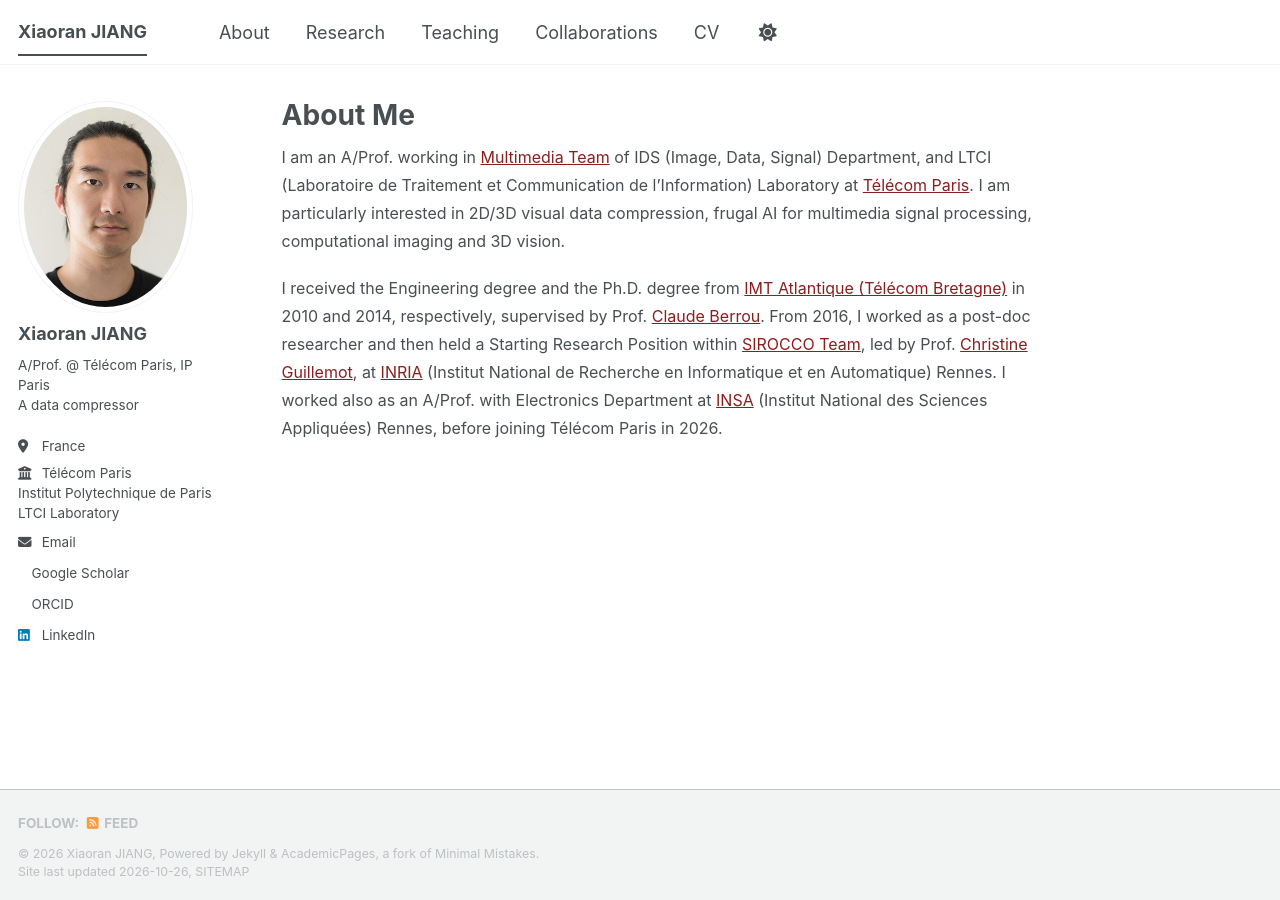
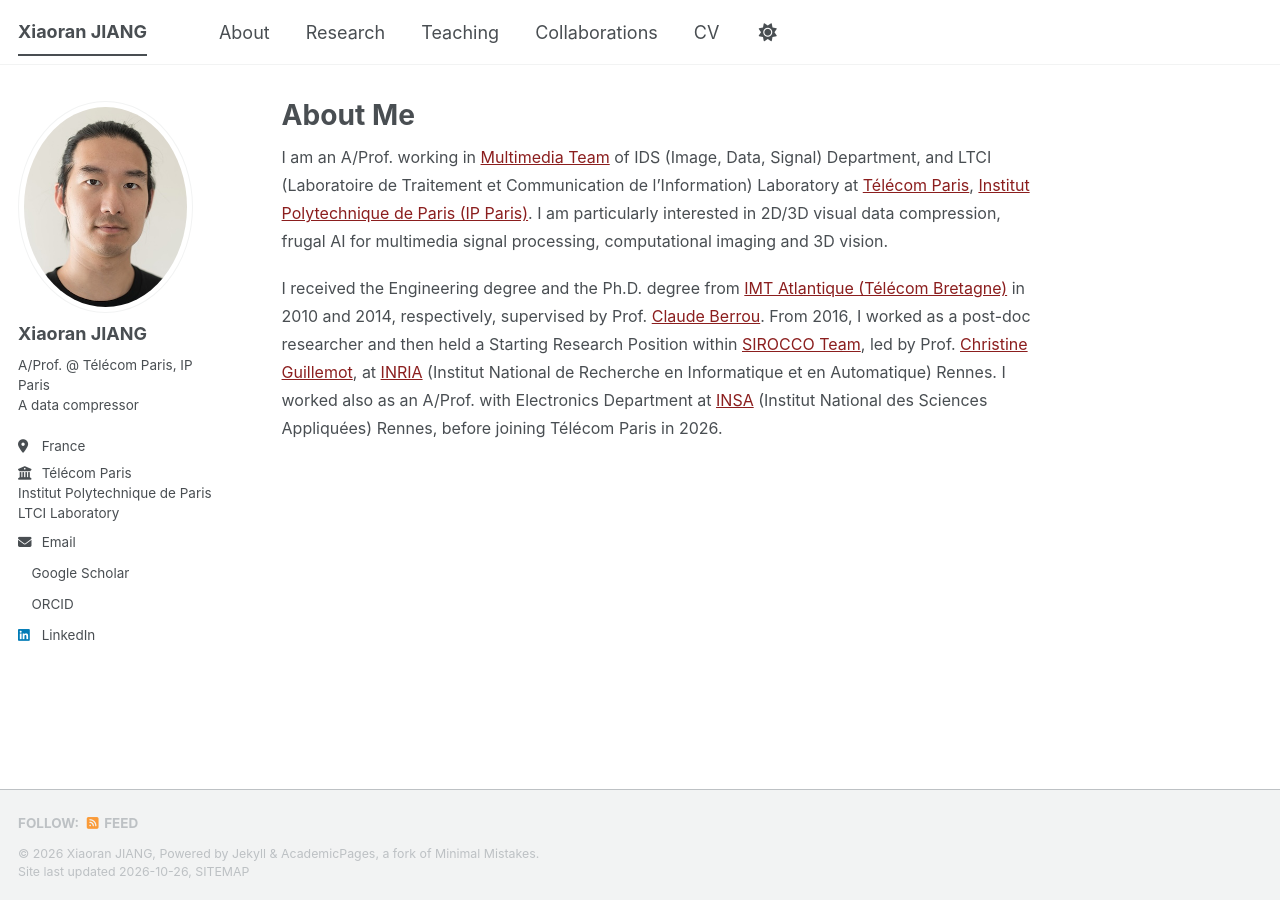
Before and after one commit to xiaoranjiang/xiaoranjiang.github.io, a Jekyll site: the page built from _pages/about.md, in a window 1280 px wide. Built offline with Jekyll 4.4.1, drawn with Linux system fonts in a browser that asks for light colours; a style sheet for code colours, icons or effects is not loaded.

Commit message:
Update about.md

```diff
--- a/_pages/about.md
+++ b/_pages/about.md
@@ -7,7 +7,7 @@ redirect_from:
   - /about.html
 ---
 
-I am an A/Prof. working in <a href="https://mm.telecom-paris.fr/" class="custom-link">Multimedia Team</a> of IDS (Image, Data, Signal) Department, and LTCI (Laboratoire de Traitement et Communication de l'Information) Laboratory at <a href="https://telecom-paris.fr/" class="custom-link">Télécom Paris</a>.
+I am an A/Prof. working in <a href="https://mm.telecom-paris.fr/" class="custom-link">Multimedia Team</a> of IDS (Image, Data, Signal) Department, and LTCI (Laboratoire de Traitement et Communication de l'Information) Laboratory at <a href="https://telecom-paris.fr/" class="custom-link">Télécom Paris</a>, <a href="https://www.ip-paris.fr/" class="custom-link">Institut Polytechnique de Paris (IP Paris)</a>.
 I am particularly interested in 2D/3D visual data compression, frugal AI for multimedia signal processing, computational imaging and 3D vision.
 
 I received the Engineering degree and the Ph.D. degree from <a href="https://www.imt-atlantique.fr/" class="custom-link">IMT Atlantique (Télécom Bretagne)</a> in 2010 and 2014, respectively, supervised by Prof. <a href="https://fr.wikipedia.org/wiki/Claude_Berrou" class="custom-link">Claude Berrou</a>. From 2016, I worked as a post-doc researcher and then held a Starting Research Position within <a href="https://team.inria.fr/sirocco/fr/" class="custom-link">SIROCCO Team</a>, led by Prof. <a href="https://people.rennes.inria.fr/Christine.Guillemot/" class="custom-link">Christine Guillemot</a>, at <a href="https://www.inria.fr/en" class="custom-link">INRIA</a> (Institut National de Recherche en Informatique et en Automatique) Rennes. I worked also as an A/Prof. with Electronics Department at <a href="https://www.insa-rennes.fr/" class="custom-link">INSA</a> (Institut National des Sciences Appliquées) Rennes, before joining Télécom Paris in 2026.
```
